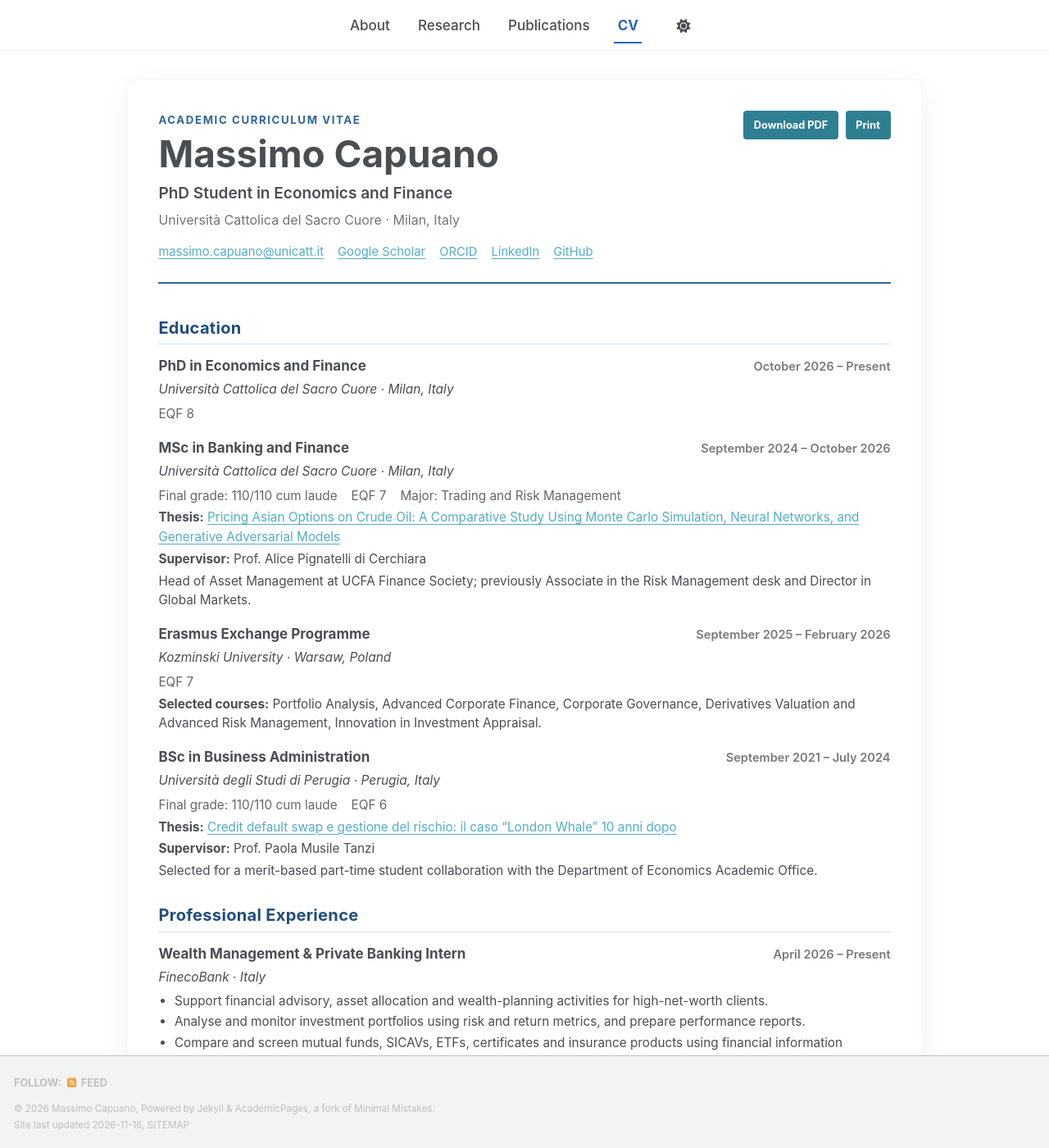
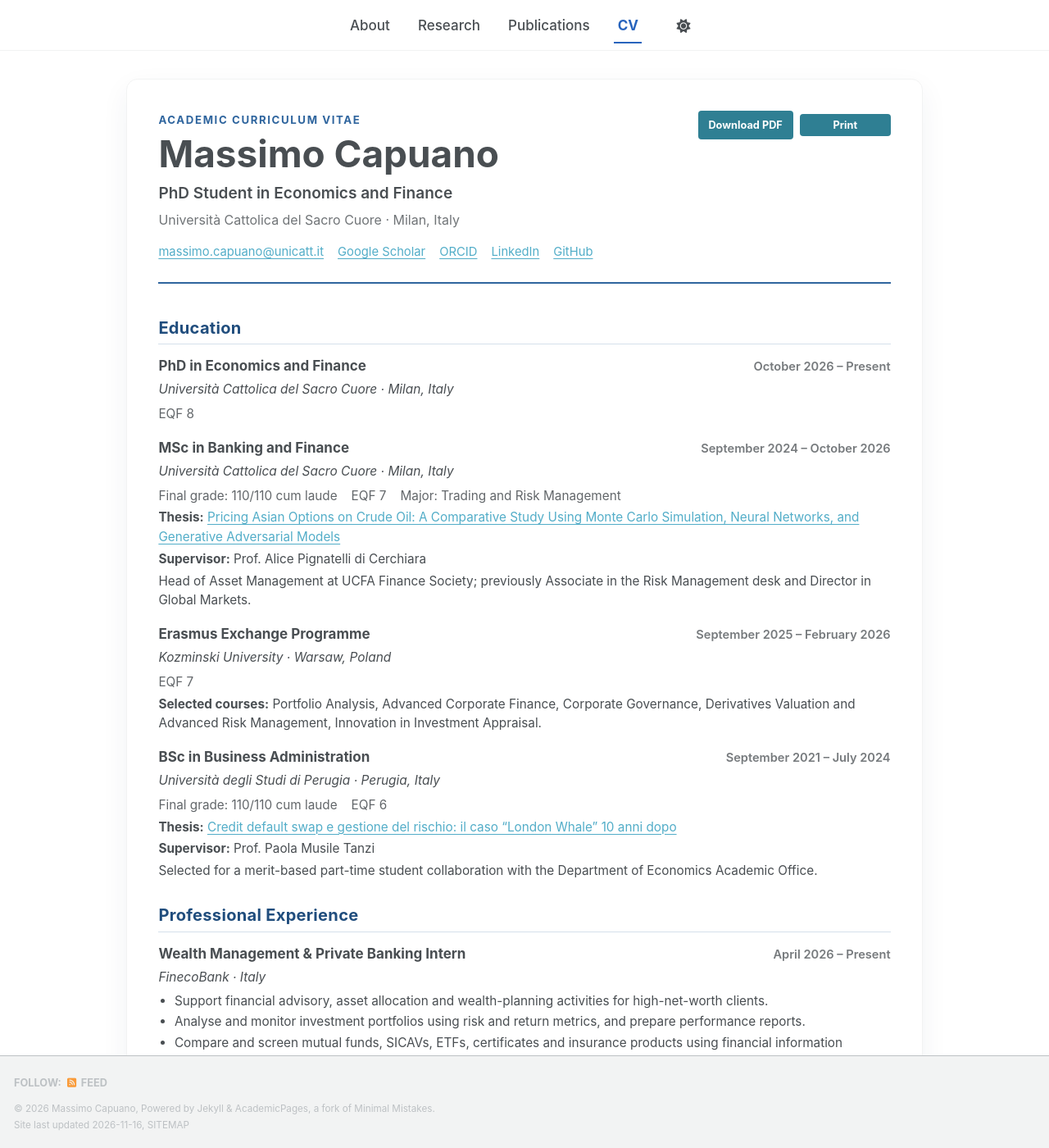
Before and after one commit to capuanomassimo/capuanomassimo.github.io, a Jekyll site: the page built from _pages/cv.html, in a window 1280 px wide and 1400 px high. Shown: the whole window at 82% size. Built offline with Jekyll 4.4.1, drawn with Linux system fonts in a browser that asks for light colours; a script bundle is joined from its source files by our own code; a style sheet for code colours, icons or effects is not loaded.

Commit message:
Refine CV action buttons

```diff
--- a/assets/css/main.scss
+++ b/assets/css/main.scss
@@ -1110,3 +1110,15 @@ html[data-theme="dark"] .cv-eyebrow {
     color: #315f91 !important;
   }
 }
+
+.cv-actions {
+  align-items: center;
+  justify-content: flex-start;
+}
+
+.cv-actions .btn {
+  flex: 0 0 auto;
+  width: auto;
+  min-width: 6.5rem;
+  text-align: center;
+}
```
